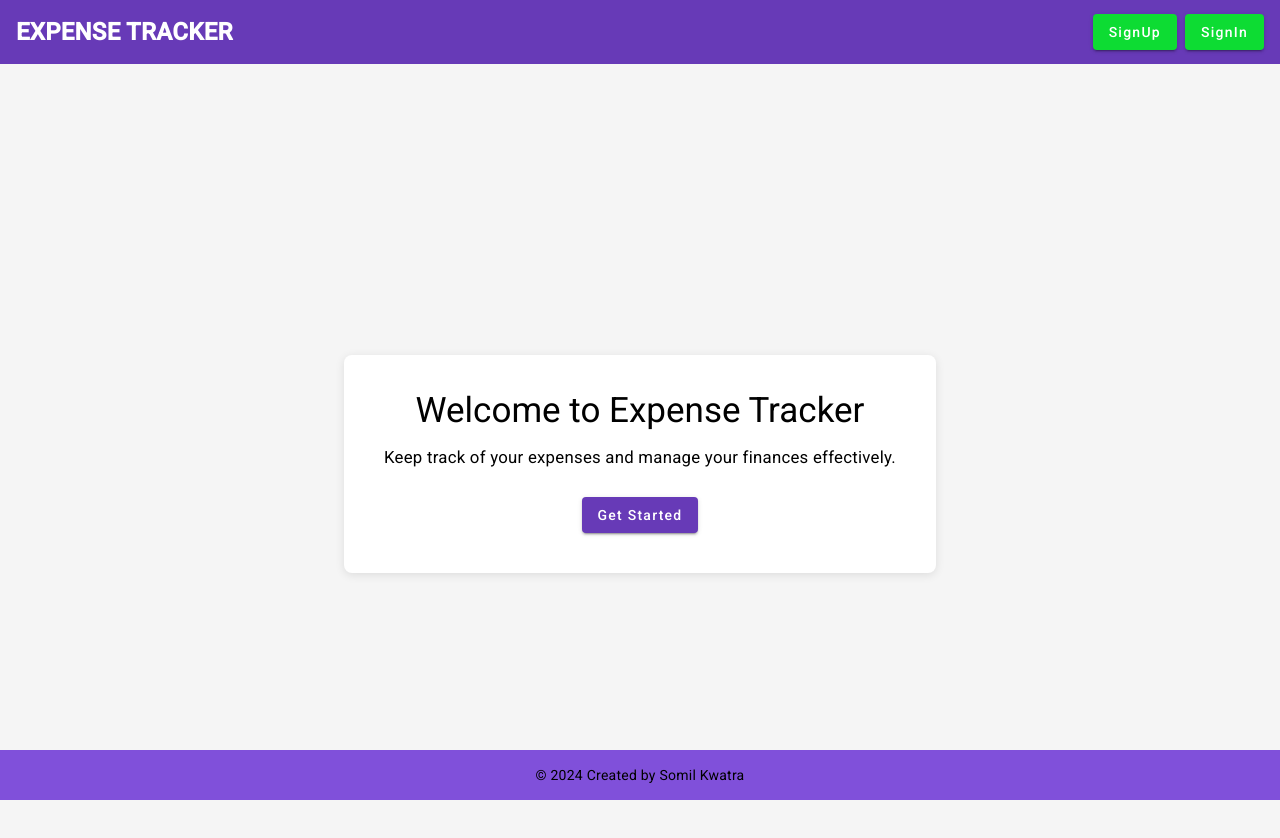
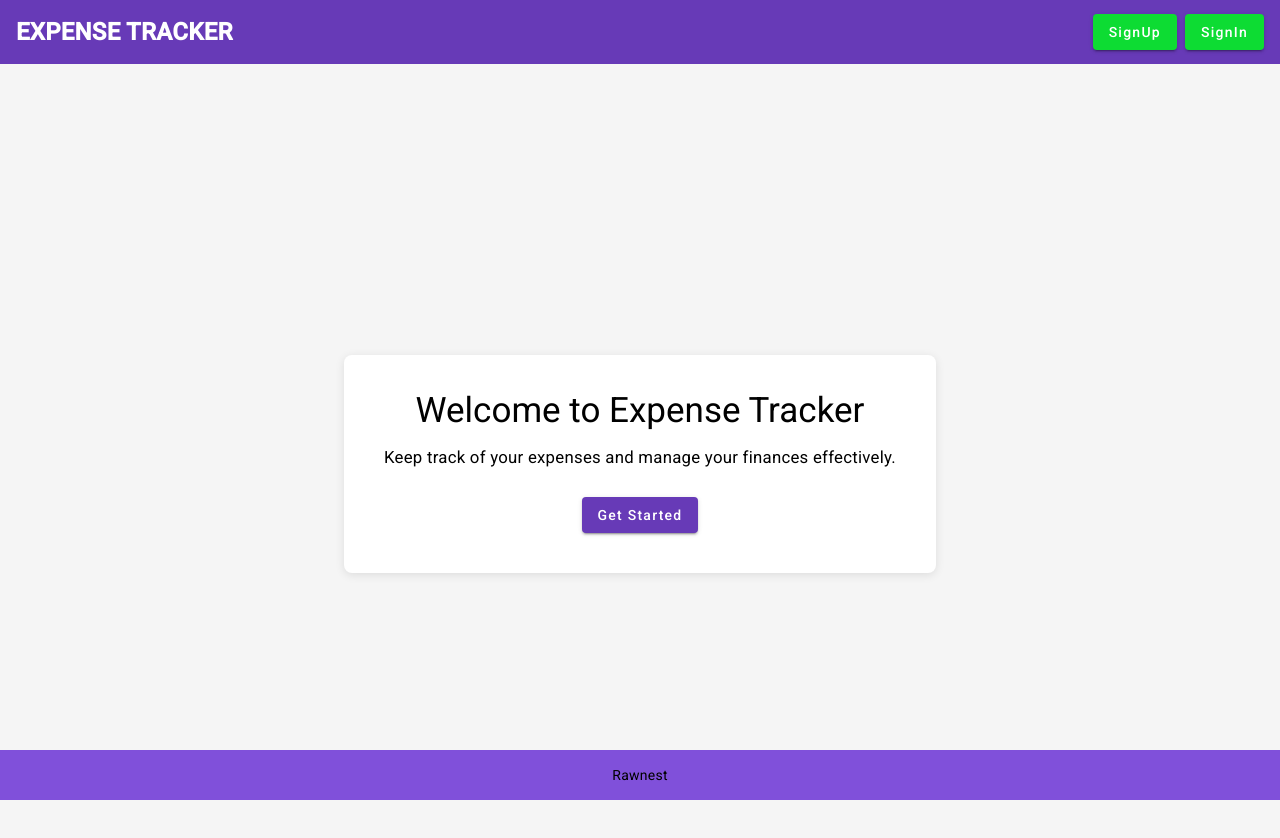
Before and after one commit to somilkwatra/ExpenseTracker-Angular, an Angular app: page / in a window 1280 px wide. Shown: the top 838 px of the page. Built offline with nearby package versions, Linux system fonts and the light colour scheme.

Commit message:
new update

```diff
--- a/src/app/pages/expense/log-expense/log-expense.component.ts
+++ b/src/app/pages/expense/log-expense/log-expense.component.ts
@@ -1,3 +1,4 @@
+import { AuthService } from './../../../services/auth/auth.service';
 import { category } from './../../../shared/model';
 import { Component, OnInit } from '@angular/core';
 import { FormControl } from '@angular/forms';
@@ -20,7 +21,8 @@ export class LogExpenseComponent implements OnInit {
   constructor(
     public dialog: MatDialog,
     private categoryService: CategoryService,
-    private expenseService: ExpenseService
+    private expenseService: ExpenseService,
+    private authService: AuthService
   ) {}
 
   ngOnInit() {
@@ -42,7 +44,10 @@ export class LogExpenseComponent implements OnInit {
   }
 
   addExpenses(data: any) {
-    const userId = sessionStorage.getItem('id');
+    // const userId = sessionStorage.getItem('id');
+    const token = localStorage.getItem('token');
+
+    const userId = this.authService.getUserIdFromToken(token);
     if (!userId) {
       console.error('User ID not found in local storage');
       return;
--- a/src/app/views/layout/footer/footer.component.html
+++ b/src/app/views/layout/footer/footer.component.html
@@ -1,5 +1,5 @@
 <footer class="footer">
   <div class="container">
-    <p>© 2024 Created by Somil Kwatra</p>
+    <p>Rawnest</p>
   </div>
 </footer>
```
